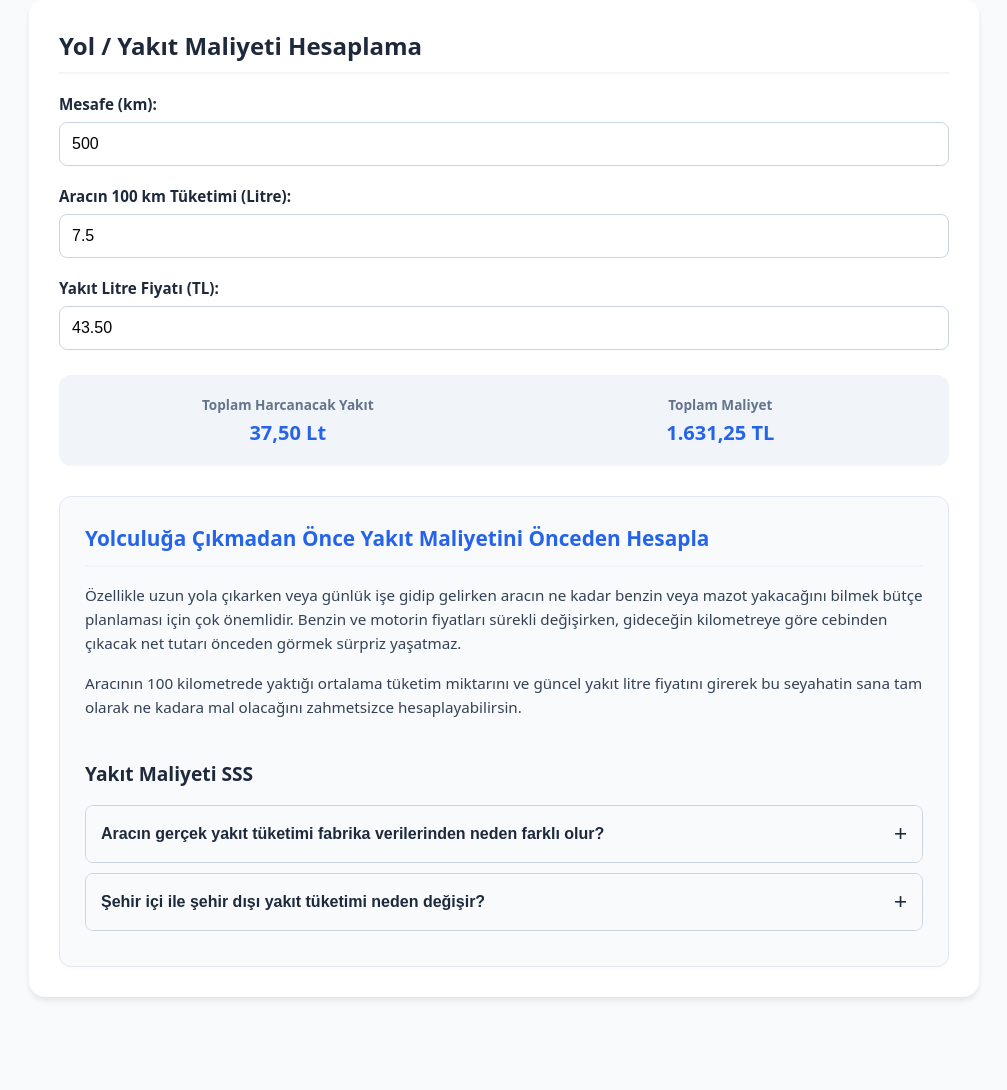
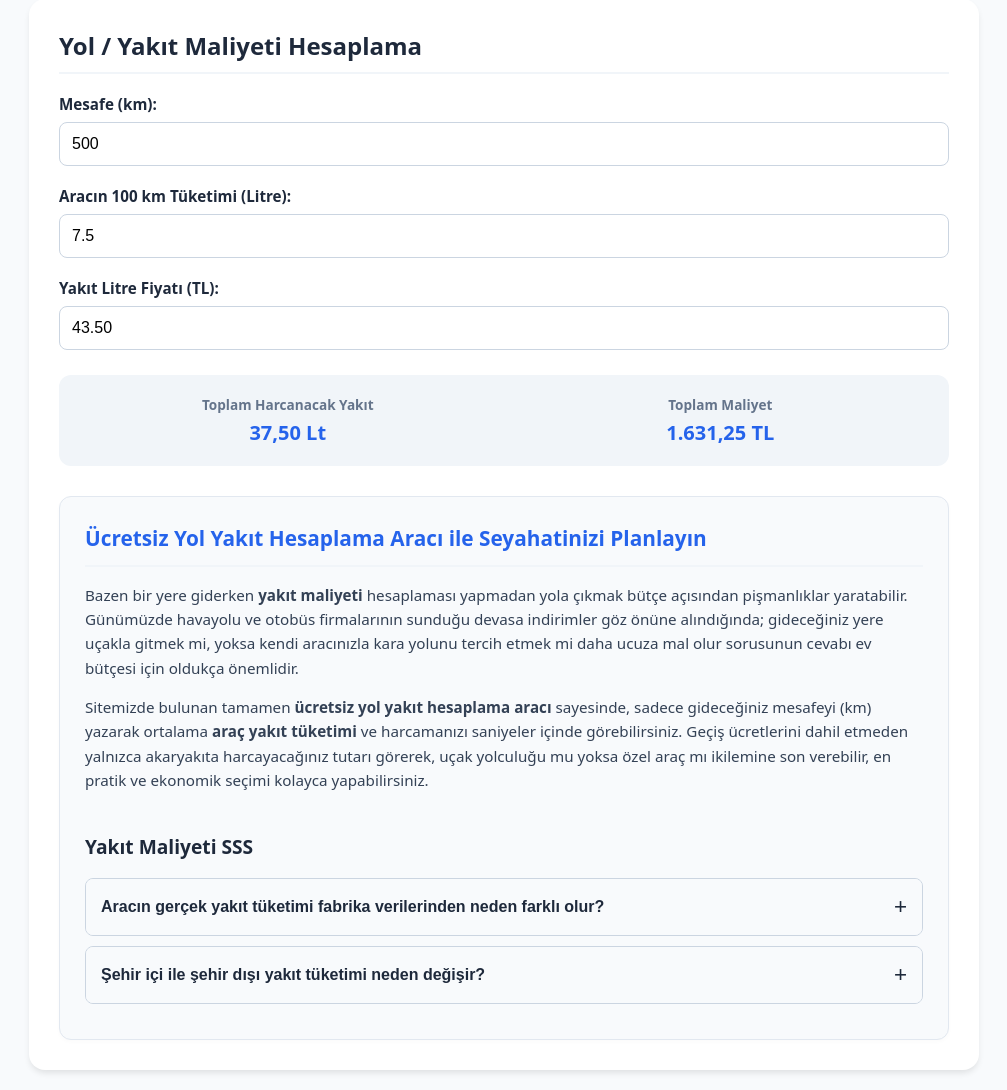
Before and after one commit to cempolat172-arch/pratikhesaplar, a FastAPI app: page /yol-yakit-hesaplama in a window 1280 px wide. Shown: the part 264-1354 px from the top of the page, without its empty margins (136-1143 px from the left). Before the commit the page ends 1264 px from the top, so only its background shows below. Run offline with FastAPI, Linux system fonts and the light colour scheme.

Commit message:
Yol/Yakıt sayfası için SEO metni güncellendi

```diff
--- a/templates/yakit.html
+++ b/templates/yakit.html
@@ -12,9 +12,9 @@
 </div>
 
 <div class="seo-content" style="background: #f8fafc; padding: 25px; border-radius: 12px; margin-top: 30px; border: 1px solid #e2e8f0; box-shadow: 0 2px 4px rgba(0,0,0,0.02);">
-    <h2 style="font-size: 1.3rem; margin-top: 0;">Yolculuğa Çıkmadan Önce Yakıt Maliyetini Önceden Hesapla</h2>
-    <p>Özellikle uzun yola çıkarken veya günlük işe gidip gelirken aracın ne kadar benzin veya mazot yakacağını bilmek bütçe planlaması için çok önemlidir. Benzin ve motorin fiyatları sürekli değişirken, gideceğin kilometreye göre cebinden çıkacak net tutarı önceden görmek sürpriz yaşatmaz.</p>
-    <p>Aracının 100 kilometrede yaktığı ortalama tüketim miktarını ve güncel yakıt litre fiyatını girerek bu seyahatin sana tam olarak ne kadara mal olacağını zahmetsizce hesaplayabilirsin.</p>
+    <h2 style="font-size: 1.3rem; margin-top: 0;">Ücretsiz Yol Yakıt Hesaplama Aracı ile Seyahatinizi Planlayın</h2>
+    <p>Bazen bir yere giderken <strong>yakıt maliyeti</strong> hesaplaması yapmadan yola çıkmak bütçe açısından pişmanlıklar yaratabilir. Günümüzde havayolu ve otobüs firmalarının sunduğu devasa indirimler göz önüne alındığında; gideceğiniz yere uçakla gitmek mi, yoksa kendi aracınızla kara yolunu tercih etmek mi daha ucuza mal olur sorusunun cevabı ev bütçesi için oldukça önemlidir.</p>
+    <p>Sitemizde bulunan tamamen <strong>ücretsiz yol yakıt hesaplama aracı</strong> sayesinde, sadece gideceğiniz mesafeyi (km) yazarak ortalama <strong>araç yakıt tüketimi</strong> ve harcamanızı saniyeler içinde görebilirsiniz. Geçiş ücretlerini dahil etmeden yalnızca akaryakıta harcayacağınız tutarı görerek, uçak yolculuğu mu yoksa özel araç mı ikilemine son verebilir, en pratik ve ekonomik seçimi kolayca yapabilirsiniz.</p>
 
     <div class="faq-section" style="margin-top: 40px;">
         <h3 style="font-size: 1.2rem; color: #1e293b; border-bottom: none; margin-bottom: 15px;">Yakıt Maliyeti SSS</h3>
```
